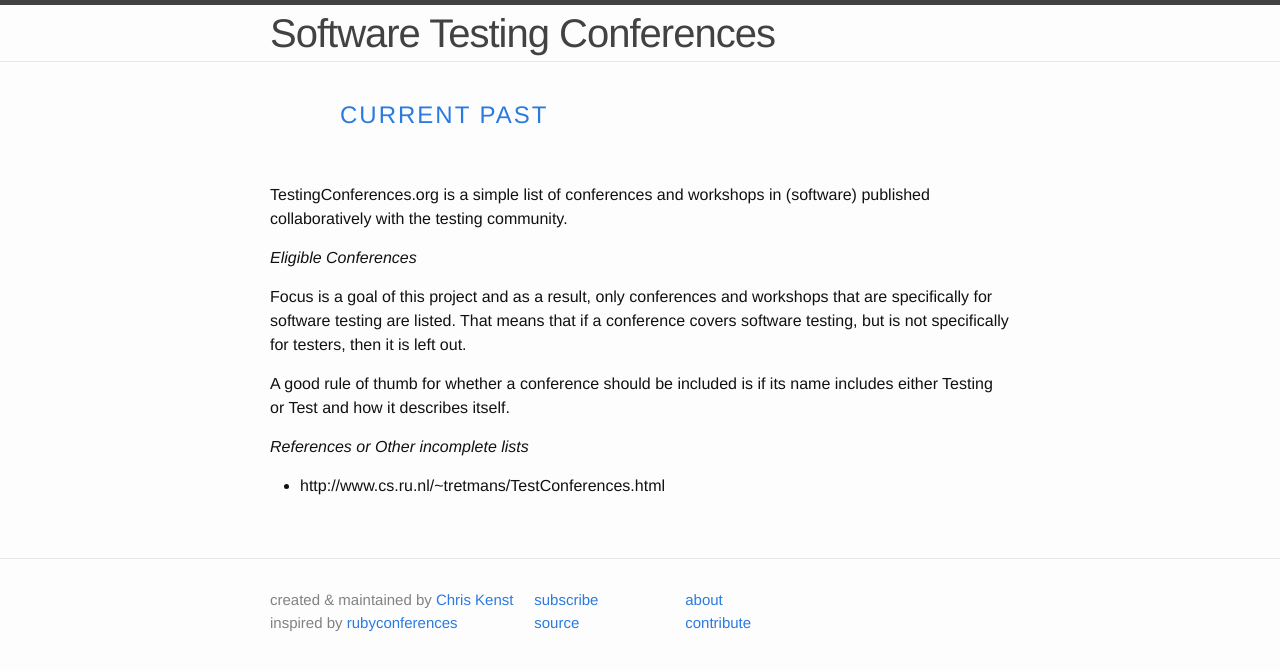
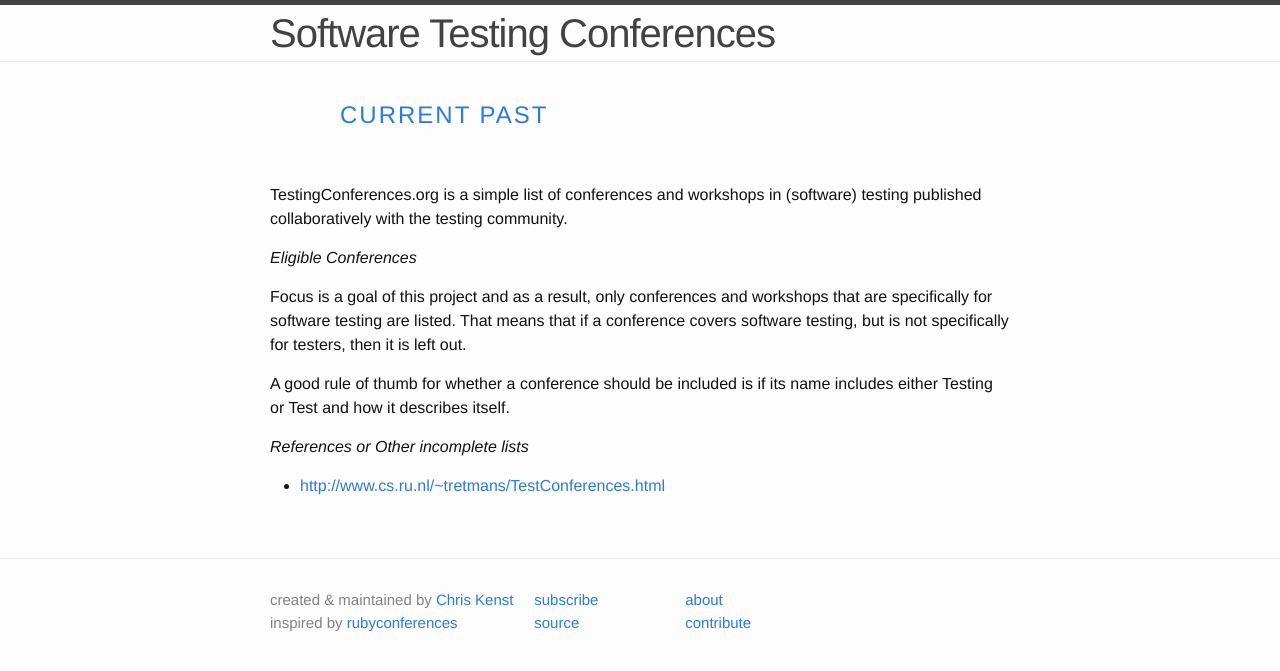
Before and after one commit to TestingConferences/testingconferences.github.io, a Jekyll site: the page built from about.md, in a window 1280 px wide. Shown: the top 671 px of the page. Built offline with Jekyll 4.4.1, drawn with Linux system fonts in a browser that asks for light colours.

Commit message:
A few more details

```diff
--- a/about.md
+++ b/about.md
@@ -3,7 +3,7 @@
 permalink: /about/
 ---
 
-TestingConferences.org is a simple list of conferences and workshops in (software) published collaboratively with the testing community.
+TestingConferences.org is a simple list of conferences and workshops in (software) testing published collaboratively with the testing community.
 
 _Eligible Conferences_
 
@@ -12,4 +12,5 @@
 A good rule of thumb for whether a conference should be included is if its name includes either Testing or Test and how it describes itself.
 
 _References or Other incomplete lists_
-- http://www.cs.ru.nl/~tretmans/TestConferences.html
+
+- [http://www.cs.ru.nl/~tretmans/TestConferences.html](http://www.cs.ru.nl/~tretmans/TestConferences.html)
```
